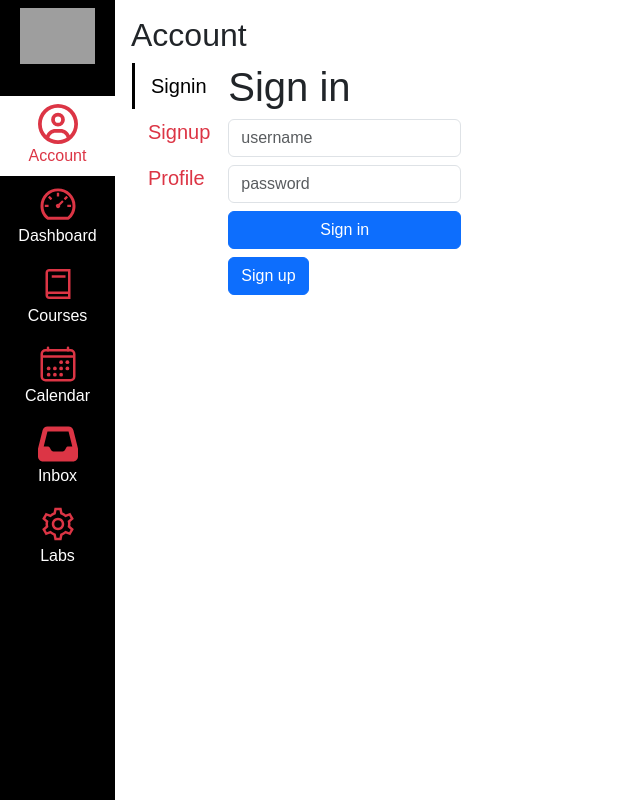
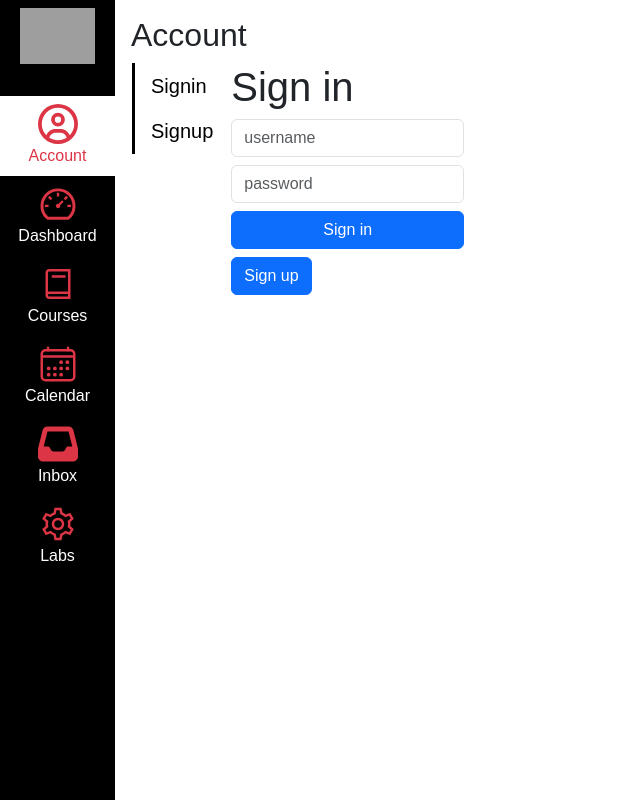
Before and after one commit to IbrahimaST/kambaz, a React (Vite) app: page /#/Kambaz/Account/Signin in a window 1280 px wide. Shown: the whole page, without its empty margins (0-640 px from the left). Built offline with nearby package versions, Linux system fonts and the light colour scheme; grey boxes are pictures that could not be loaded.

Commit message:
incorporated links array for user auth

```diff
--- a/src/Kambaz/Account/Navigation.tsx
+++ b/src/Kambaz/Account/Navigation.tsx
@@ -4,26 +4,20 @@ import { useSelector } from "react-redux";
 export default function AccountNavigation() {
   const { currentUser } = useSelector((state: any) => state.accountReducer);
   const links = currentUser ? ["Profile"] : ["Signin", "Signup"];
+
   return (
     <div id="wd-account-navigation" className="wd list-group fs-5 rounded-0">
-      <Link
-        className="list-group-item active border border-0"
-        to="/Kambaz/Account/Signin"
-      >
-        Signin
-      </Link>{" "}
-      <Link
-        className="list-group-item text-danger border border-0"
-        to="/Kambaz/Account/Signup"
-      >
-        Signup
-      </Link>{" "}
-      <Link
-        className="list-group-item text-danger border border-0"
-        to="/Kambaz/Account/Profile"
-      >
-        Profile
-      </Link>
+      {links.map((link) => (
+        <Link
+          key={link}
+          className={`list-group-item ${
+            link === "Profile" ? "text-danger" : "active"
+          } border border-0`}
+          to={`/Kambaz/Account/${link}`}
+        >
+          {link}
+        </Link>
+      ))}
     </div>
   );
 }
```
